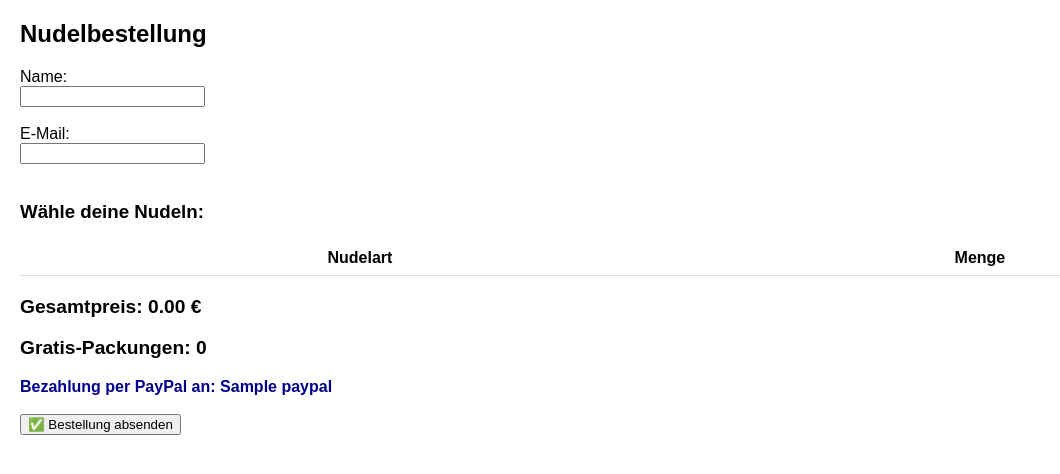
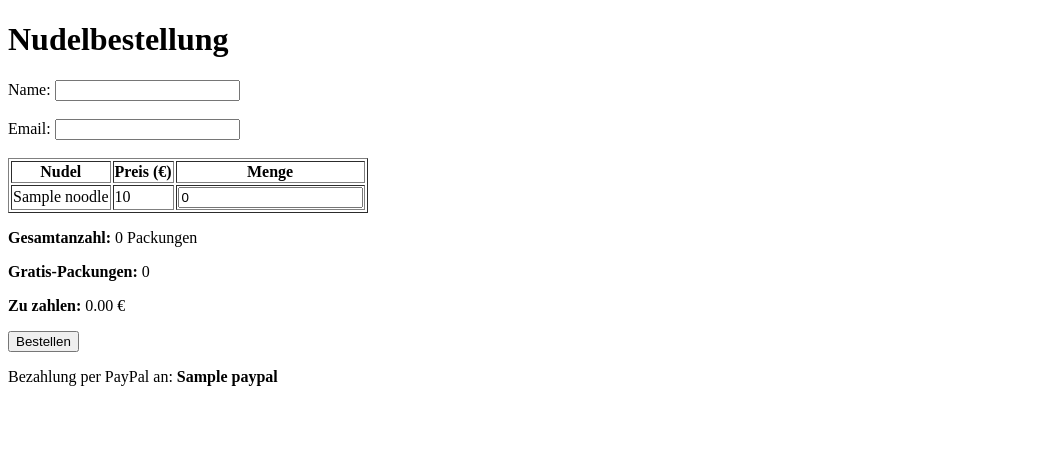
Before and after one commit to nudeln-opa/nudelbestellung, a Flask app: template templates/index.html in a window 1280 px wide. Shown: the top 474 px of the page, without its empty margins (0-1060 px from the left). Run offline with Flask 3, Linux system fonts and the light colour scheme; the template is opened without the code that fills it: most values are stand-ins (such as "Sample title", 1, 10 or a date in 2020); lists and menus that the app fills with data are empty.

Commit message:
Update index.html

```diff
--- a/templates/index.html
+++ b/templates/index.html
@@ -1,75 +1,50 @@
 <!DOCTYPE html>
-<html>
+<html lang="de">
 <head>
   <meta charset="UTF-8">
   <title>Nudelbestellung</title>
-  <style>
-    body { font-family: Arial, sans-serif; margin: 20px; }
-    table { border-collapse: collapse; width: 100%; }
-    th, td { padding: 8px; border-bottom: 1px solid #ddd; }
-    input[type="number"] { width: 60px; }
-    .summary { margin-top: 15px; font-size: 1.2em; }
-    .paypal-info { margin-top: 15px; font-weight: bold; color: darkblue; }
-  </style>
+  <script>
+    const pricePerPack = {{ price_per_pack }};
+    function updateTotal() {
+      let totalQty = 0;
+      document.querySelectorAll(".qty").forEach(input => {
+        totalQty += parseInt(input.value || 0);
+      });
+      const freePacks = Math.floor(totalQty / 10);
+      const totalPrice = totalQty * pricePerPack - freePacks * pricePerPack;
+
+      document.getElementById("totalQty").innerText = totalQty;
+      document.getElementById("freePacks").innerText = freePacks;
+      document.getElementById("totalPrice").innerText = totalPrice.toFixed(2);
+    }
+  </script>
 </head>
 <body>
-  <h2>Nudelbestellung</h2>
-
-  <form method="POST" action="/submit">
-    <label for="name">Name:</label><br>
+  <h1>Nudelbestellung</h1>
+  <form action="/submit" method="post">
+    <label>Name:</label>
     <input type="text" name="name" required><br><br>
 
-    <label for="email">E-Mail:</label><br>
+    <label>Email:</label>
     <input type="email" name="email" required><br><br>
 
-    <h3>Wähle deine Nudeln:</h3>
-    <table>
-      <tr><th>Nudelart</th><th>Menge</th></tr>
-      {% for i, noodle in enumerate(noodles, start=1) %}
+    <table border="1">
+      <tr><th>Nudel</th><th>Preis (€)</th><th>Menge</th></tr>
+      {% for noodle in noodles %}
       <tr>
         <td>{{ noodle }}</td>
-        <td>
-          <input type="number" name="qty_{{ i }}" value="0" min="0" class="qty">
-        </td>
+        <td>{{ price_per_pack }}</td>
+        <td><input type="number" name="qty_{{ loop.index }}" value="0" class="qty" min="0" onchange="updateTotal()"></td>
       </tr>
       {% endfor %}
     </table>
 
-    <div class="summary">
-      <p><b>Gesamtpreis: <span id="total_price">0.00</span> €</b></p>
-      <p><b>Gratis-Packungen: <span id="free_packs">0</span></b></p>
-    </div>
+    <p><strong>Gesamtanzahl:</strong> <span id="totalQty">0</span> Packungen</p>
+    <p><strong>Gratis-Packungen:</strong> <span id="freePacks">0</span></p>
+    <p><strong>Zu zahlen:</strong> <span id="totalPrice">0.00</span> €</p>
 
-    <div class="paypal-info">
-      Bezahlung per PayPal an: {{ paypal }}
-    </div>
-
-    <br>
-    <button type="submit">✅ Bestellung absenden</button>
+    <button type="submit">Bestellen</button>
   </form>
-
-  <script>
-    const pricePerPack = 2.5;
-
-    function updateSummary() {
-      let totalQty = 0;
-      document.querySelectorAll(".qty").forEach(input => {
-        totalQty += parseInt(input.value || 0);
-      });
-
-      // Gratis-Packungen: 1 pro 10
-      let freePacks = Math.floor(totalQty / 10);
-
-      // Endpreis
-      let totalPrice = (totalQty - freePacks) * pricePerPack;
-
-      document.getElementById("total_price").innerText = totalPrice.toFixed(2);
-      document.getElementById("free_packs").innerText = freePacks;
-    }
-
-    document.querySelectorAll(".qty").forEach(input => {
-      input.addEventListener("input", updateSummary);
-    });
-  </script>
+  <p>Bezahlung per PayPal an: <strong>{{ paypal }}</strong></p>
 </body>
 </html>
```
